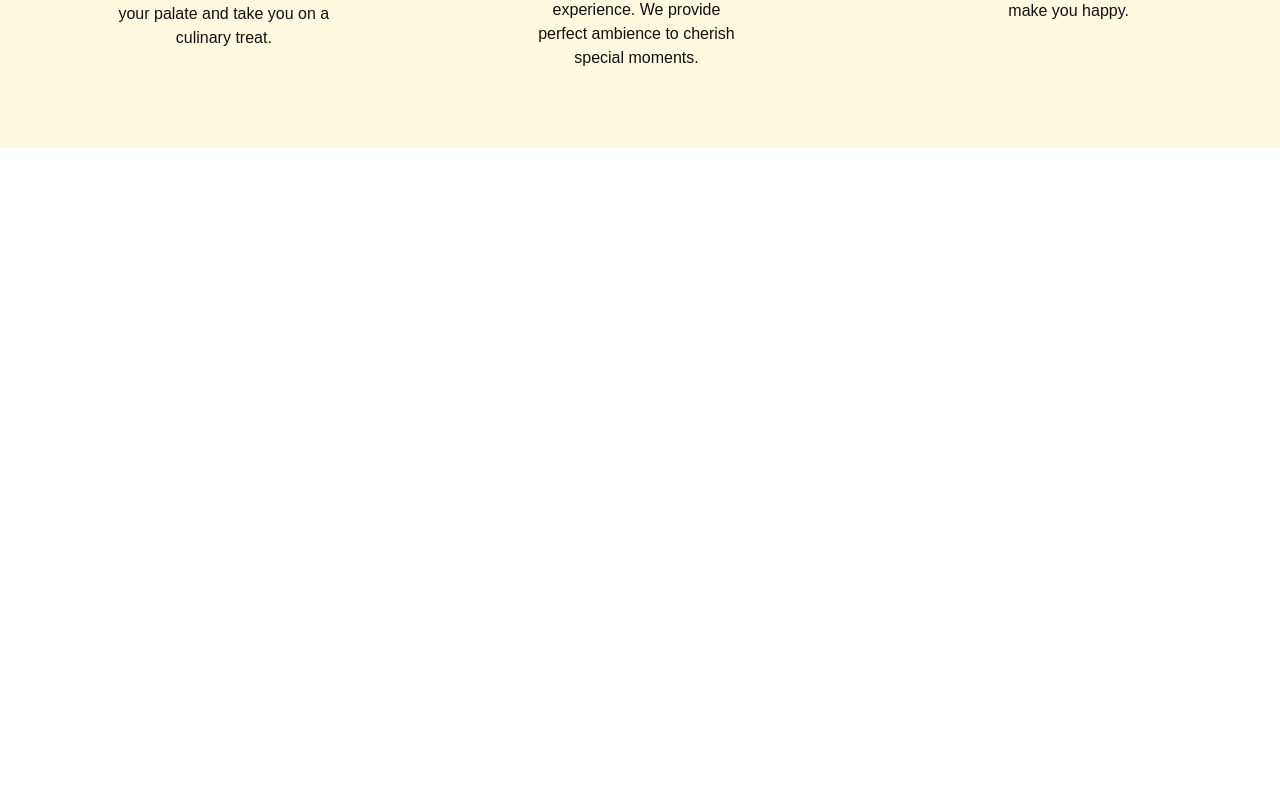
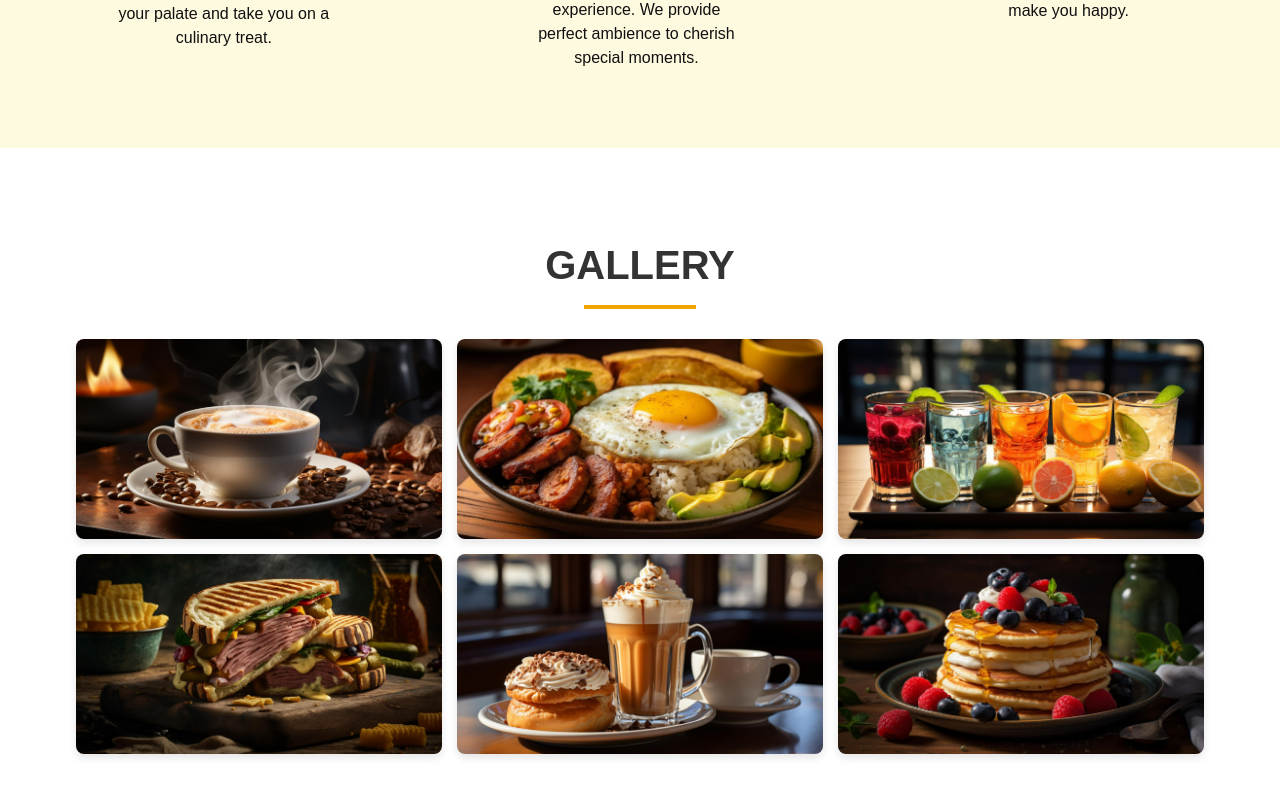
Before and after one commit to MohauMushi/Coffee_Website, a React (Vite) app: page / in a window 1280 px wide. Shown: the part 2787-3583 px from the top of the page. Before the commit the page ends 2935 px from the top, so only its background shows below. Built offline with nearby package versions, Linux system fonts and the light colour scheme.

Commit message:
Imported Gallery component to App component and then render the gallery component

```diff
--- a/src/App.jsx
+++ b/src/App.jsx
@@ -4,6 +4,7 @@ import HomePage from "./Components/Home/Home";
 import About from "./Components/About/About";
 import Services from "./Components/Services/Services";
 import WhyUs from "./Components/WhyUs/WhyUs";
+import Gallery from "./Components/Gallery/Gallery";
 import "./App.css";
 
 function App() {
@@ -15,6 +16,7 @@ function App() {
         <About />
         <Services />
         <WhyUs />
+        <Gallery />
       </div>
     </>
   );
```
